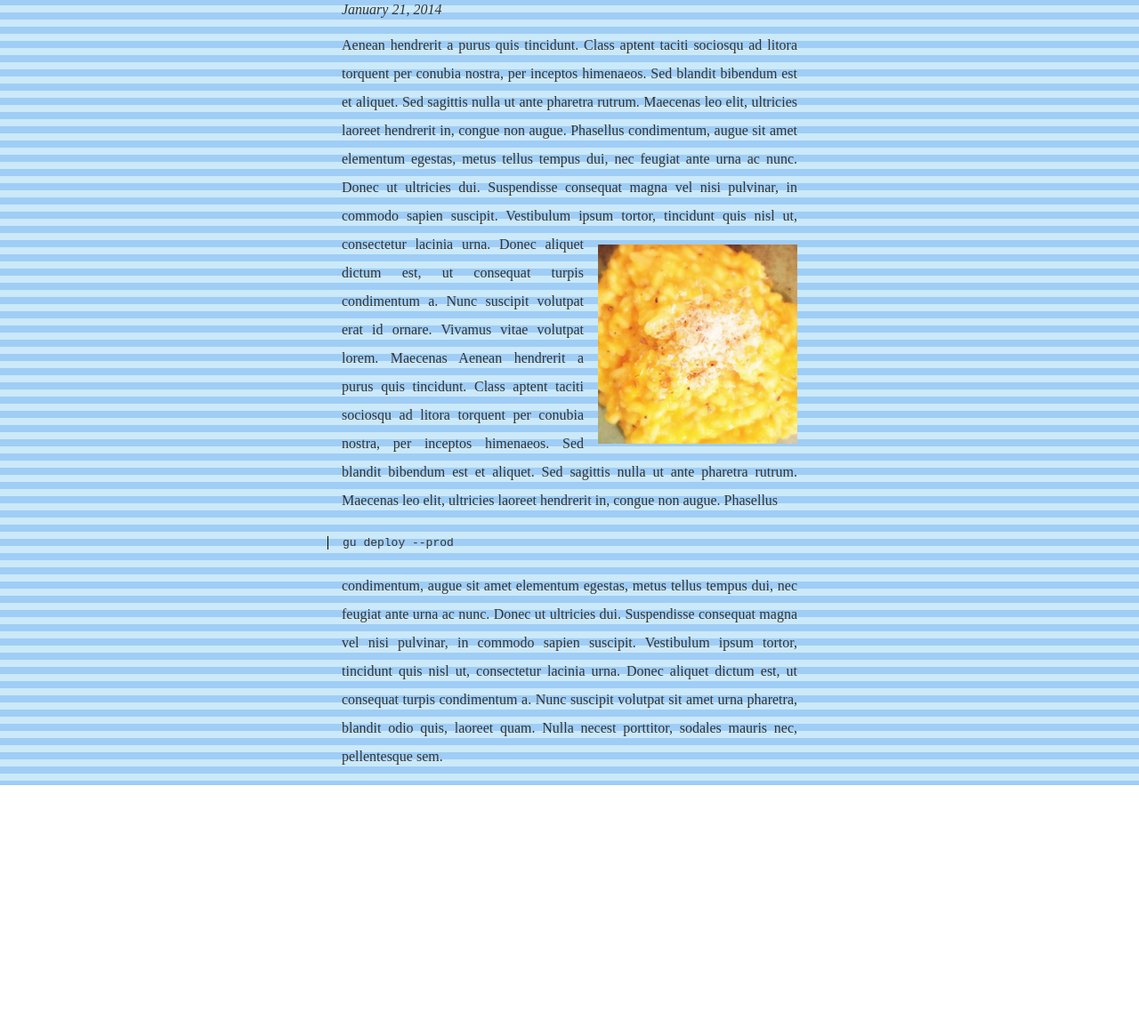
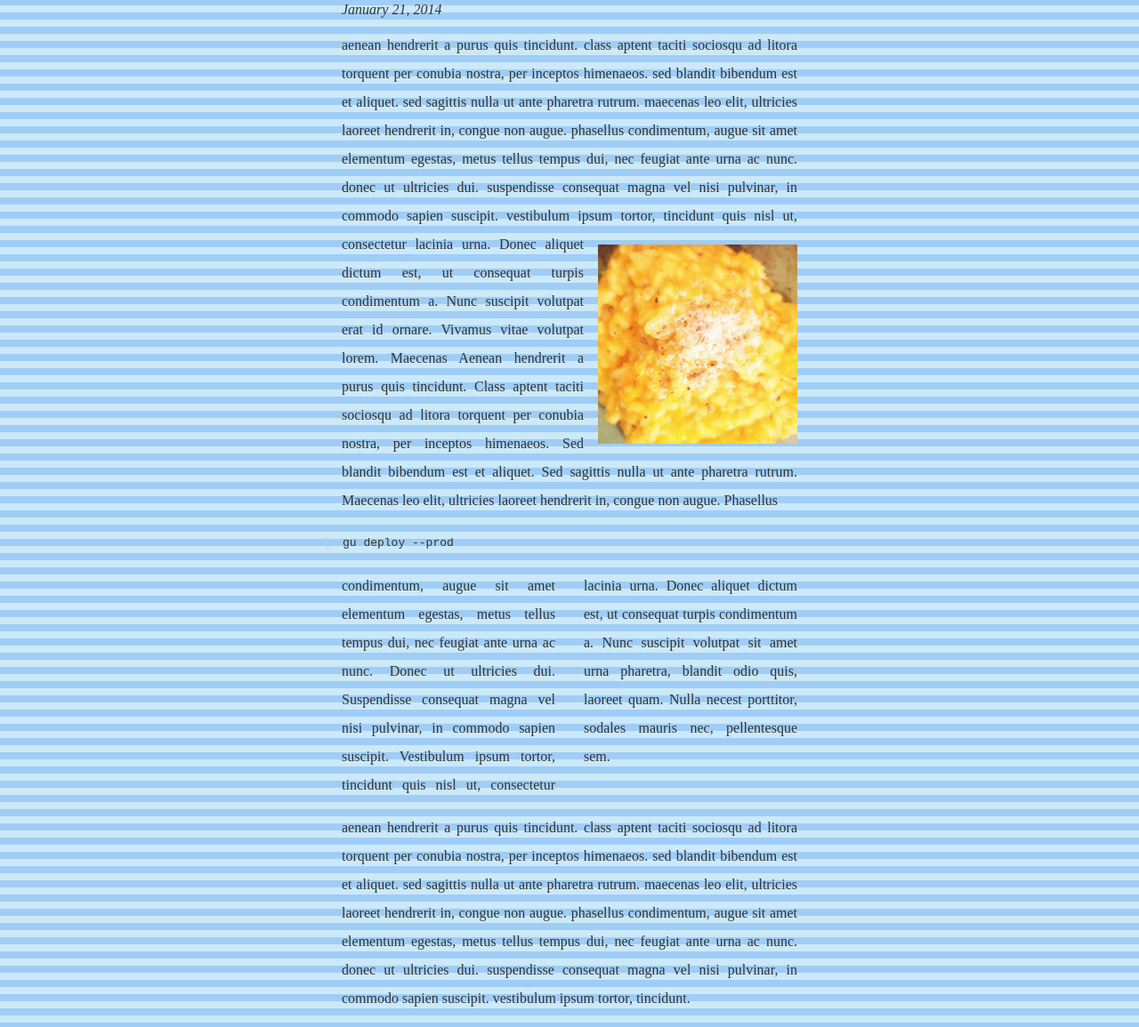
Before and after one commit to commuterjoy/playground, a plain HTML site: page grids/grid.html in a window 1280 px wide. Shown: the part 66-1221 px from the top of the page at 89% size. Before the commit the page ends 949 px from the top, so only its background shows below. Drawn offline with nearby package versions, Linux system fonts and the light colour scheme; files that its build step writes are made by us from their sources.

Commit message:
Columns & modules

```diff
--- a/grids/grid.html
+++ b/grids/grid.html
@@ -11,15 +11,15 @@
             January 21, 2014
           </p>
           <p>
-              Aenean hendrerit a purus quis tincidunt. Class aptent taciti
+              aenean hendrerit a purus quis tincidunt. class aptent taciti
               sociosqu ad litora torquent per conubia nostra, per inceptos
-              himenaeos. Sed blandit bibendum est et aliquet. Sed sagittis
-              nulla ut ante pharetra rutrum. Maecenas leo elit, ultricies
-              laoreet hendrerit in, congue non augue.  Phasellus
+              himenaeos. sed blandit bibendum est et aliquet. sed sagittis
+              nulla ut ante pharetra rutrum. maecenas leo elit, ultricies
+              laoreet hendrerit in, congue non augue.  phasellus
               condimentum, augue sit amet elementum egestas, metus tellus
-              tempus dui, nec feugiat ante urna ac nunc. Donec ut ultricies
-              dui.  Suspendisse consequat magna vel nisi pulvinar, in
-              commodo sapien suscipit. Vestibulum ipsum tortor, tincidunt
+              tempus dui, nec feugiat ante urna ac nunc. donec ut ultricies
+              dui.  suspendisse consequat magna vel nisi pulvinar, in
+              commodo sapien suscipit. vestibulum ipsum tortor, tincidunt
 
               <img src="320x320.jpg" class="image"/>
 
@@ -33,7 +33,7 @@
               laoreet hendrerit in, congue non augue.  Phasellus
             </p>
             <pre><code class="code__block">gu deploy --prod</code></pre>
-            <p>
+            <p class="u-columns">
               condimentum, augue sit amet elementum egestas, metus tellus
               tempus dui, nec feugiat ante urna ac nunc. Donec ut ultricies
               dui.  Suspendisse consequat magna vel nisi pulvinar, in
@@ -43,6 +43,17 @@
               sit amet urna pharetra, blandit odio quis, laoreet quam. Nulla
               necest porttitor, sodales mauris nec, pellentesque sem.
           </p>
+          <p>
+              aenean hendrerit a purus quis tincidunt. class aptent taciti
+              sociosqu ad litora torquent per conubia nostra, per inceptos
+              himenaeos. sed blandit bibendum est et aliquet. sed sagittis
+              nulla ut ante pharetra rutrum. maecenas leo elit, ultricies
+              laoreet hendrerit in, congue non augue.  phasellus
+              condimentum, augue sit amet elementum egestas, metus tellus
+              tempus dui, nec feugiat ante urna ac nunc. donec ut ultricies
+              dui.  suspendisse consequat magna vel nisi pulvinar, in
+              commodo sapien suscipit. vestibulum ipsum tortor, tincidunt.
+           </p>
       </div>
 </body>
 </html>
--- a/grids/stylesheets/grid.scss
+++ b/grids/stylesheets/grid.scss
@@ -1,14 +1,13 @@
 
-$font-stack: serif;
-$primary-color: #333;
+@import 'modules/typography.scss';
+@import 'modules/colour.scss';
+
 $grid: 16px;
 
 body {
-    font: 100% $font-stack;
-    color: $primary-color;
+    @include font-1;
     margin: 0px;
     padding: 0px;
-    line-height: $grid*2;
 }
 
 .u-hgrid {
@@ -19,6 +18,15 @@ body {
     background:url(../bg-vertical.png) repeat;
 }
 
+.u-columns {
+    -webkit-column-count: 2;
+    -webkit-column-gap: $grid*2;
+
+    @media only screen and (max-width: $grid*30) {
+        -webkit-column-count: 1;
+    }
+}
+
 .article__container {
     margin: $grid auto;
     max-width: $grid*32;
@@ -27,8 +35,7 @@ body {
 }
 
 .article__container-headline {
-    line-height: $grid*2;
-    font-size: $grid*2;
+    @include font-2;
 }
 
 .article__container-date {
@@ -53,7 +60,7 @@ body {
 }
 
 .code__block {
-    border-left: #000 solid 1px;
+    border-left: $highlight-color solid 1px;
     padding-left: $grid;
     margin-left: -$grid;
 
--- /dev/null
+++ b/grids/stylesheets/modules/colour.scss
@@ -0,0 +1,3 @@
+
+$primary-color: #333;
+$highlight-color: #ccc;
--- /dev/null
+++ b/grids/stylesheets/modules/typography.scss
@@ -0,0 +1,16 @@
+
+$font-stack: serif;
+
+@mixin font-1 {
+    font: 100% $font-stack;
+    line-height: $grid*2;
+    color: $primary-color;
+}
+
+@mixin font-2 {
+    line-height: $grid*2;
+    font-size: $grid*2;
+    color: $highlight-color;
+    text-shadow: 1px 1px $primary-color;
+    font-weight: normal;
+}
```
